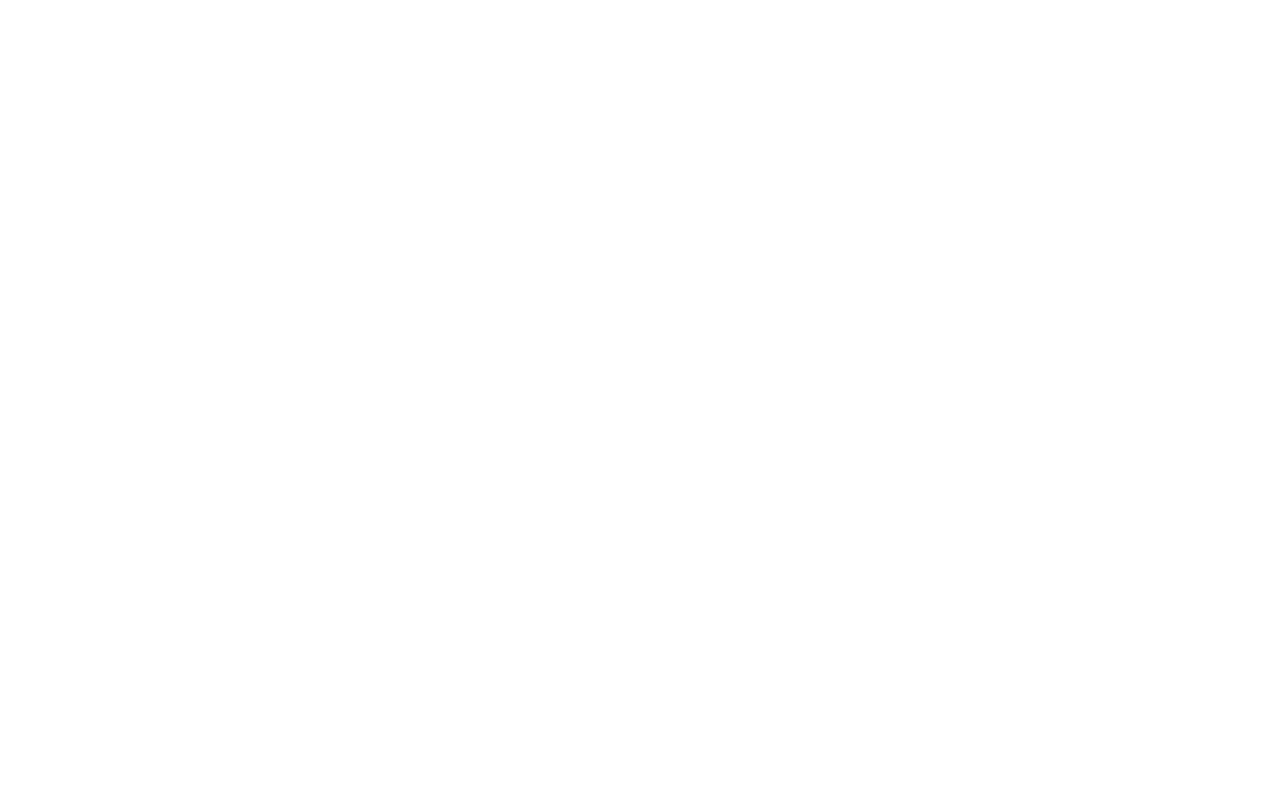
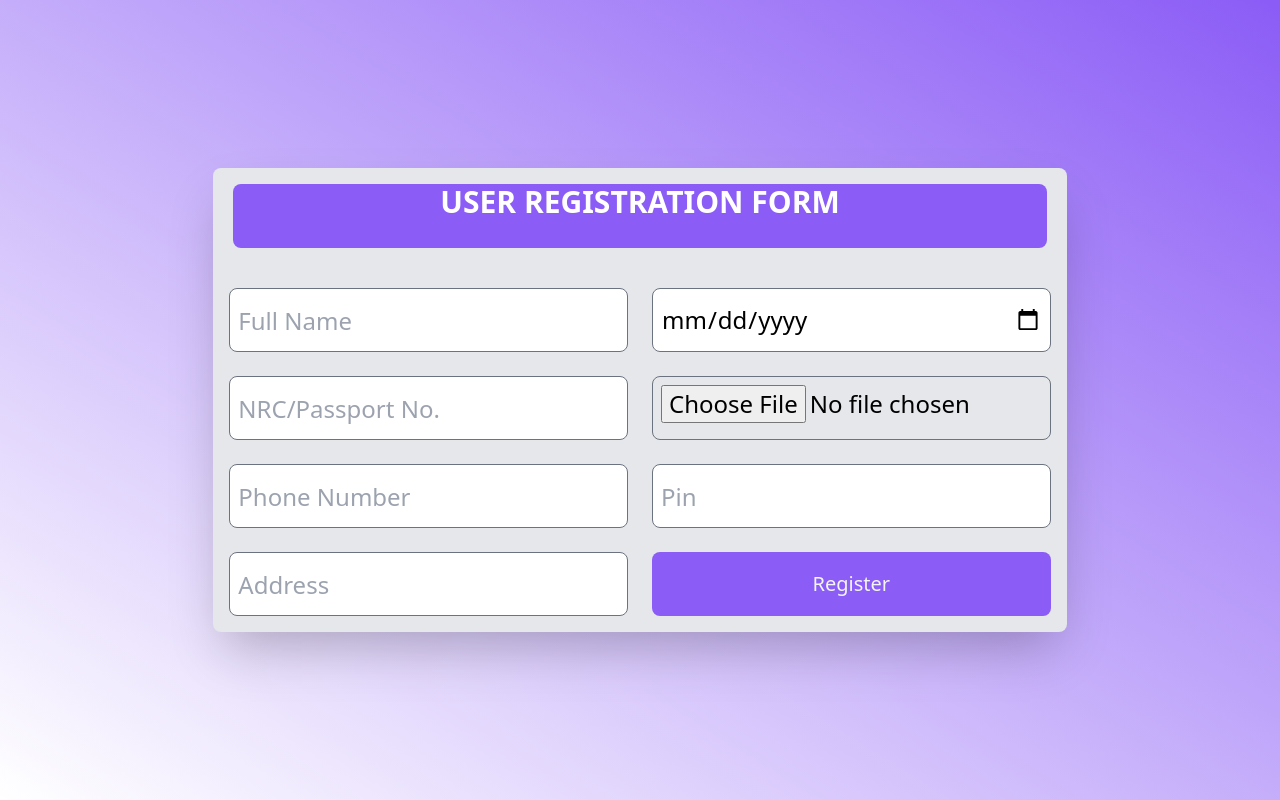
Before and after one commit to Deewiliams/zedone-interface, a React (Create React App) app in the folder user-login/: page /users in a window 1280 px wide. Built offline with nearby package versions, Linux system fonts and the light colour scheme.

Commit message:
Created a user component

```diff
--- a/user-login/src/App.js
+++ b/user-login/src/App.js
@@ -2,6 +2,7 @@ import { BrowserRouter, Route } from 'react-router-dom';
 import Home from './components/Home'
 import CompanyRegistration from './components/CompanyRegistration';
 import Login from './components/Login'
+import UserRegistration from './components/UserRegistration'
 import './App.css';
 
 function App() {
@@ -11,6 +12,9 @@ function App() {
 
           <Route exact path="/home">
             <Home />
+            </Route>
+            <Route exact path="/users">
+            <UserRegistration />
             </Route>
 
              <Route exact path="/CompanyRegistration">
@@ -22,6 +26,7 @@ function App() {
             </Route>
 
 
+
       </BrowserRouter>
 
 
--- a/user-login/src/components/Home.js
+++ b/user-login/src/components/Home.js
@@ -8,7 +8,7 @@ const Home = () => {
             <div className="bg-purple-600 shadow-2xl h-28">
             <h1 className="lg:text-6xl flex items-center lg:p-4 text-gray-100 text-2xl sm:text-3xl p-8 md:text-6xl md:p-4 sm:p-6">ZedOne</h1>
             <div className="sm:flex sm:flex-row flex items-center justify-end sm:justify-end md:flex md:flex-row md:justify-end lg:flex lg:flex-row lg:items-center lg:justify-end mr-6 space-x-6  -mt-16">
-            <h1 className="py-2 h-10 w-20 sm:px-3 p-2 sm:px-3 sm:py-2
+            <h1 className="py-2 h-10 w-20 sm:px-3 p-2 sm:py-2
                 md:px-3 md:py-2 text-base bg-white lg:px-3 lg:py-2 rounded-lg
                 hover:bg-red-400 hover:text-white cursor-pointer ">
                 <Link to="/CompanyRegistration">
@@ -20,6 +20,12 @@ const Home = () => {
                 hover:text-white cursor-pointer ">
                 <Link to="/Login">
                  Login</Link>
+                </h1>
+                <h1 className="py-2 h-10 w-16 sm:px-3 sm:py-2 md:px-3 md:py-2
+                text-base bg-white lg:px-3 lg:py-2 rounded-lg hover:bg-red-400
+                hover:text-white cursor-pointer ">
+                <Link to="/users">
+                 Users-register</Link>
                 </h1>
             </div>
             </div>
--- /dev/null
+++ b/user-login/src/components/UserRegistration.js
@@ -0,0 +1,69 @@
+import React from 'react'
+import Input from './Input'
+import Buttonprops from './Buttonprops'
+
+
+const UserRegistration = () => {
+    return (
+        <div className="h-screen bg-gradient-to-tr from-white to-purple-500 flex items-center justify-center">
+        <div className="bg-gray-200 shadow-2xl p-4 w-2/3 rounded-lg">
+        <h1 className="sm:text-lg font-bold mb-10 text-white
+         md:font-bold md:text-3xl mx-1
+         uppercase font-sans
+         bg-purple-500 h-16
+         rounded-lg
+         ">
+        User Registration Form</h1>
+
+        <form className="space-y-8">
+        <ul className="grid sm:grid-cols-1 md:grid-cols-2 lg:grid-cols-2 grid-rows-4 grid-flow-row gap-6">
+
+               <Input placeholder="Full Name"
+                    type="text"
+
+                />
+
+                <Input placeholder="Date of Birth"
+                    type="date"
+
+                />
+
+                <Input placeholder="NRC/Passport No."
+                    type="number"
+
+                />
+
+                <Input placeholder="Photo"
+                    type="file"
+
+                />
+
+                <Input placeholder="Phone Number"
+                    type="Number"
+
+                />
+
+                <Input placeholder="Pin"
+                    type="password"
+
+                />
+
+                <Input placeholder="Address"
+                    type="text"
+
+                />
+                <Buttonprops
+                   button_name= "Register"
+
+                />
+        </ul>
+
+
+        </form>
+        </div>
+
+    </div>
+    )
+}
+
+export default UserRegistration
```
Also changed, not shown: 1 other file (tests, documents, lock files or other folders).
